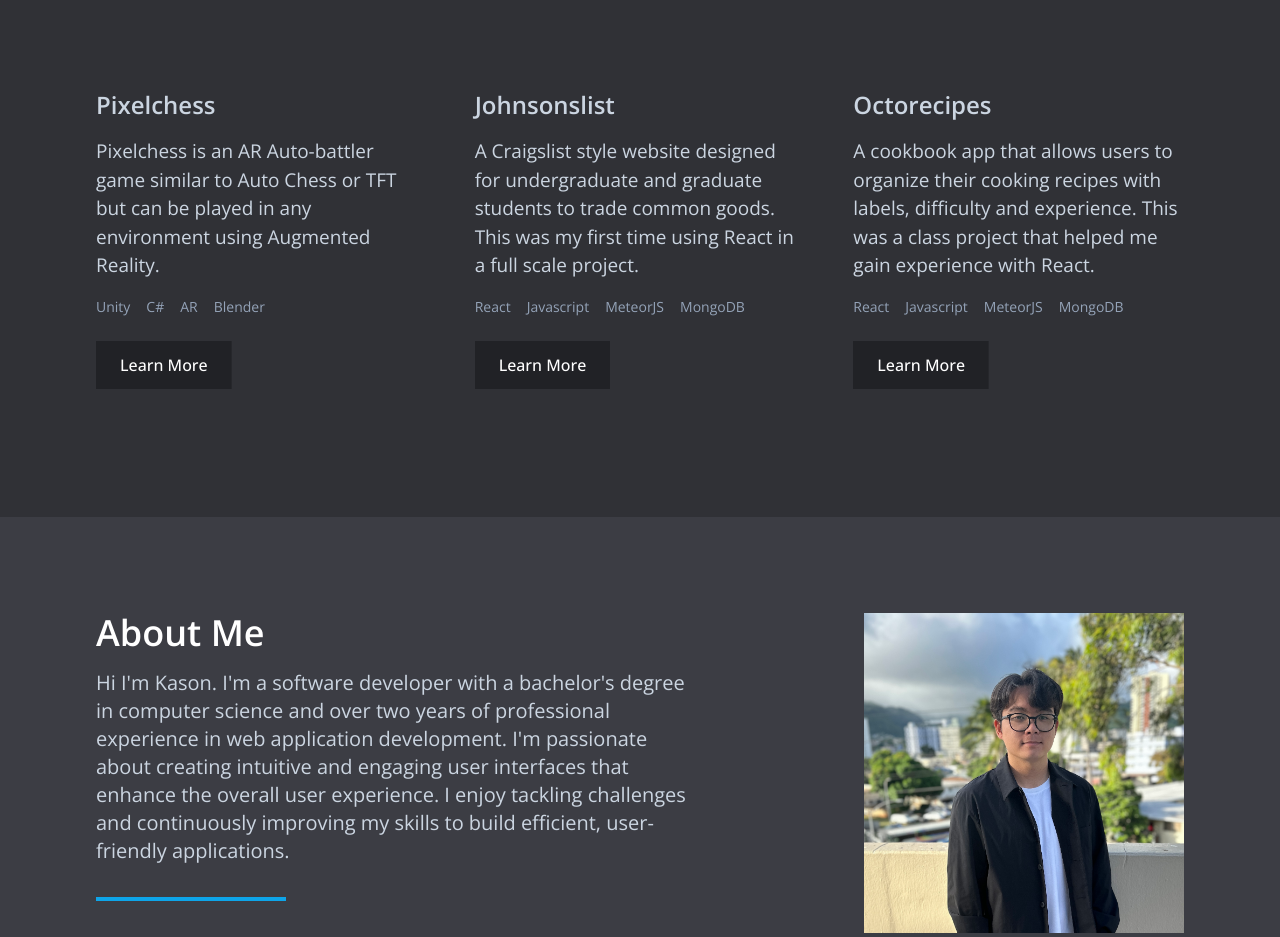
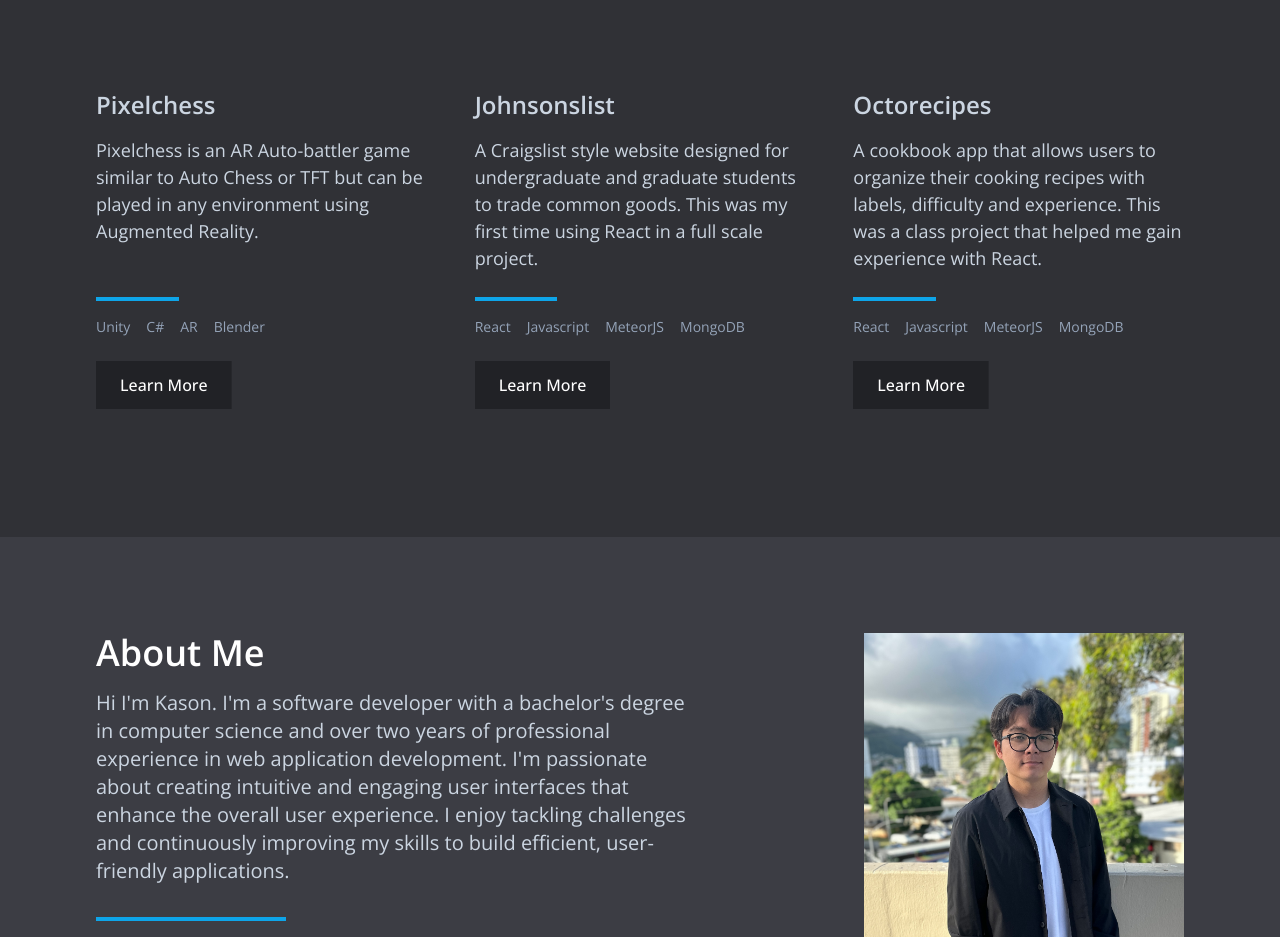
Before and after one commit to kasons/kasons.github.io, a Next.js app: page / in a window 1280 px wide. Shown: the part 1301-2238 px from the top of the page. Built offline with nearby package versions, Linux system fonts and the light colour scheme.

Commit message:
homeprojects lines

```diff
--- a/Components/HomeProjects.tsx
+++ b/Components/HomeProjects.tsx
@@ -21,7 +21,8 @@ const HomeProjects = () => {
                             <h1 className='text-2xl text-slate-300 font-semibold'>
                                 Pixelchess
                             </h1>
-                            <p className='text-[19px] text-slate-300 mt-4 h-40 lg:h-52 xl:h-40'>Pixelchess is an AR Auto-battler game similar to Auto Chess or TFT but can be played in any environment using Augmented Reality.</p>
+                            <p className='text-[18px] text-slate-300 mt-4 h-40 sm:h-24 lg:h-52 xl:h-40'>Pixelchess is an AR Auto-battler game similar to Auto Chess or TFT but can be played in any environment using Augmented Reality.</p>
+                            <hr className='w-3/12 border-sky-500 bg-sky-500 border-2 mb-4'/>
                             <div className='flex w-fit gap-4'>
                                 <p className='text-sm text-slate-400'>
                                     Unity
@@ -49,7 +50,8 @@ const HomeProjects = () => {
                             <h1 className='text-2xl text-slate-300 font-semibold'>
                                 Johnsonslist
                             </h1>
-                            <p className='text-[19px] text-slate-300 mt-4 h-40 lg:h-52 xl:h-40'>A Craigslist style website designed for  undergraduate and graduate students to trade common goods. This was my first time using React in a full scale project.</p>
+                            <p className='text-[18px] text-slate-300 mt-4 h-40 sm:h-24 lg:h-52 xl:h-40'>A Craigslist style website designed for  undergraduate and graduate students to trade common goods. This was my first time using React in a full scale project.</p>
+                            <hr className='w-3/12 border-sky-500 bg-sky-500 border-2 mb-4'/>
                             <div className='flex gap-4 w-fit'>
                                 <p className='text-sm text-slate-400'>
                                     React
@@ -77,7 +79,8 @@ const HomeProjects = () => {
                             <h1 className='text-2xl text-slate-300 font-semibold'>
                                 Octorecipes
                             </h1>
-                            <p className='text-[19px] text-slate-300 mt-4 h-40 lg:h-52 xl:h-40'>A cookbook app that allows users to organize their cooking recipes with labels, difficulty and experience. This was a class project that helped me gain experience with React.</p>
+                            <p className='text-[18px] text-slate-300 mt-4 h-40 sm:h-24 lg:h-52 xl:h-40'>A cookbook app that allows users to organize their cooking recipes with labels, difficulty and experience. This was a class project that helped me gain experience with React.</p>
+                            <hr className='w-3/12 border-sky-500 bg-sky-500 border-2 mb-4'/>
                             <div className='flex gap-4'>
                                 <p className='text-sm text-slate-400'>
                                     React
```
